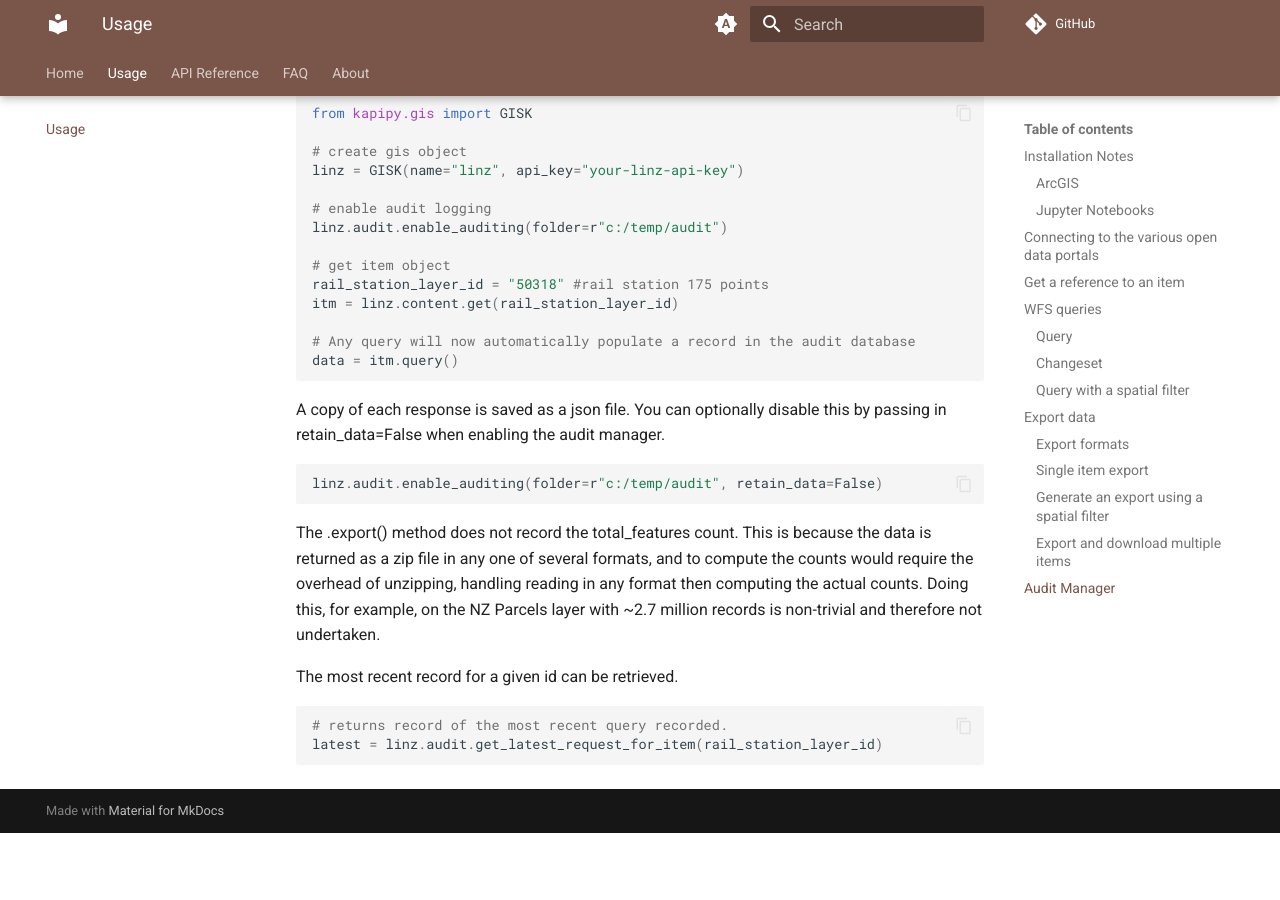
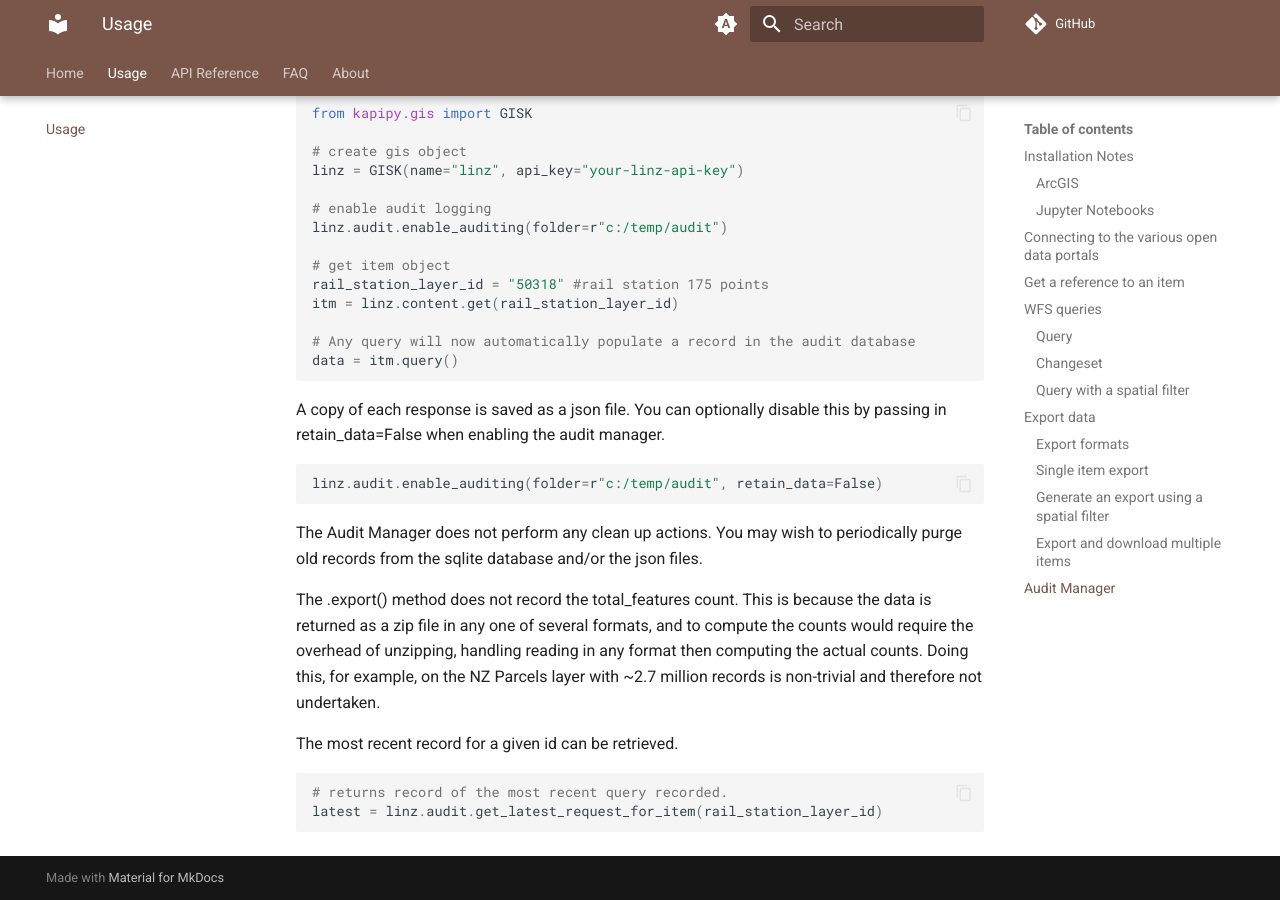
Before and after one commit to phaakma/kapipy, an MkDocs documentation site: the page built from docs/usage.md, in a window 1280 px wide and 900 px high, scrolled down 5670 px. Built offline with MkDocs 1.6.1 and Material for MkDocs 9.7.7, drawn with Linux system fonts in a browser that asks for light colours; comment, search, counter and statistics services are not loaded; before the commit the page ends 6503 px from its top, so only the background shows below that; some of the changed text lies outside the part shown.

Commit message:
Update README and usage documentation for clarity and consistency

````diff
--- a/docs/usage.md
+++ b/docs/usage.md
@@ -238,6 +238,8 @@ A copy of each response is saved as a json file. You can optionally disable this
 linz.audit.enable_auditing(folder=r"c:/temp/audit", retain_data=False)
 ```
 
+The Audit Manager does not perform any clean up actions. You may wish to periodically purge old records from the sqlite database and/or the json files.
+
 The .export() method does not record the total_features count. This is because the data is returned as a zip file in any one of several formats, and to compute the counts would require the overhead of unzipping, handling reading in any format then computing the actual counts. Doing this, for example, on the NZ Parcels layer with ~2.7 million records is non-trivial and therefore not undertaken.
 
 The most recent record for a given id can be retrieved.
````
Also changed, not shown: other parts of docs/usage.md (+2 -2 lines), README.md (+2 -0 lines).
